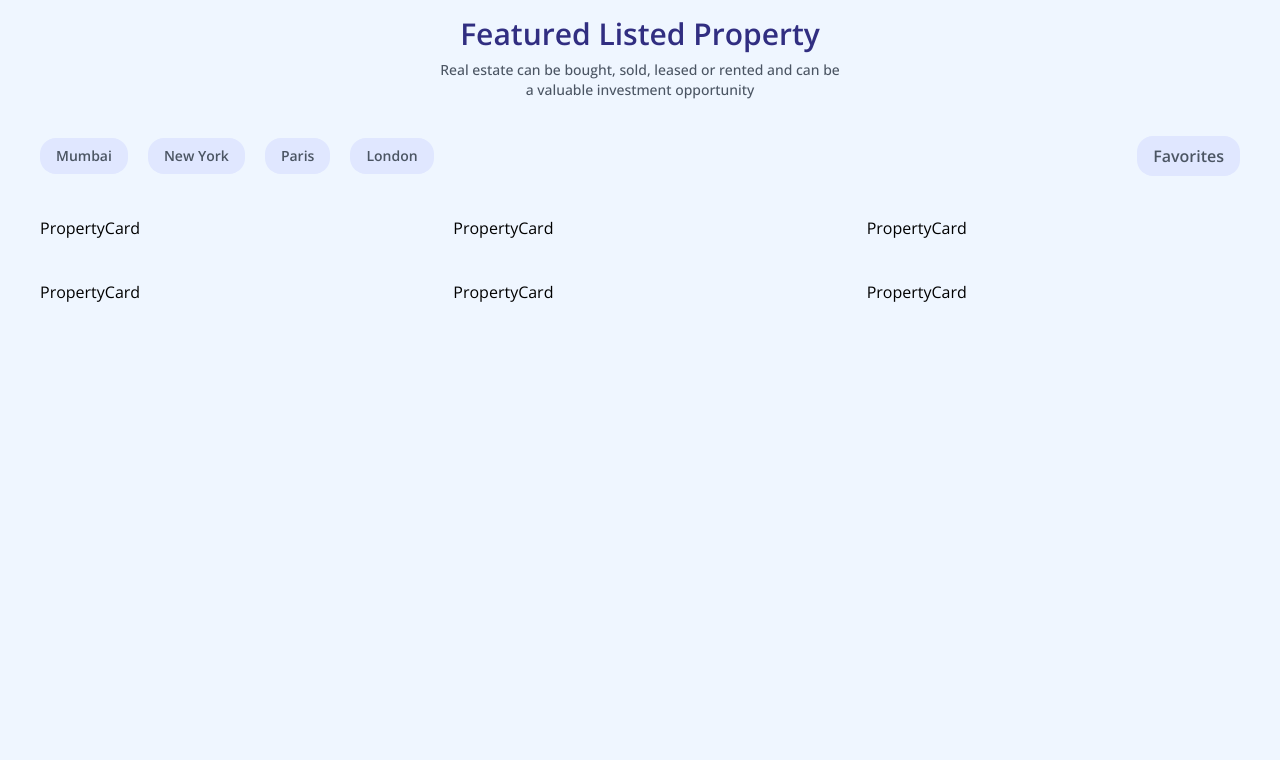
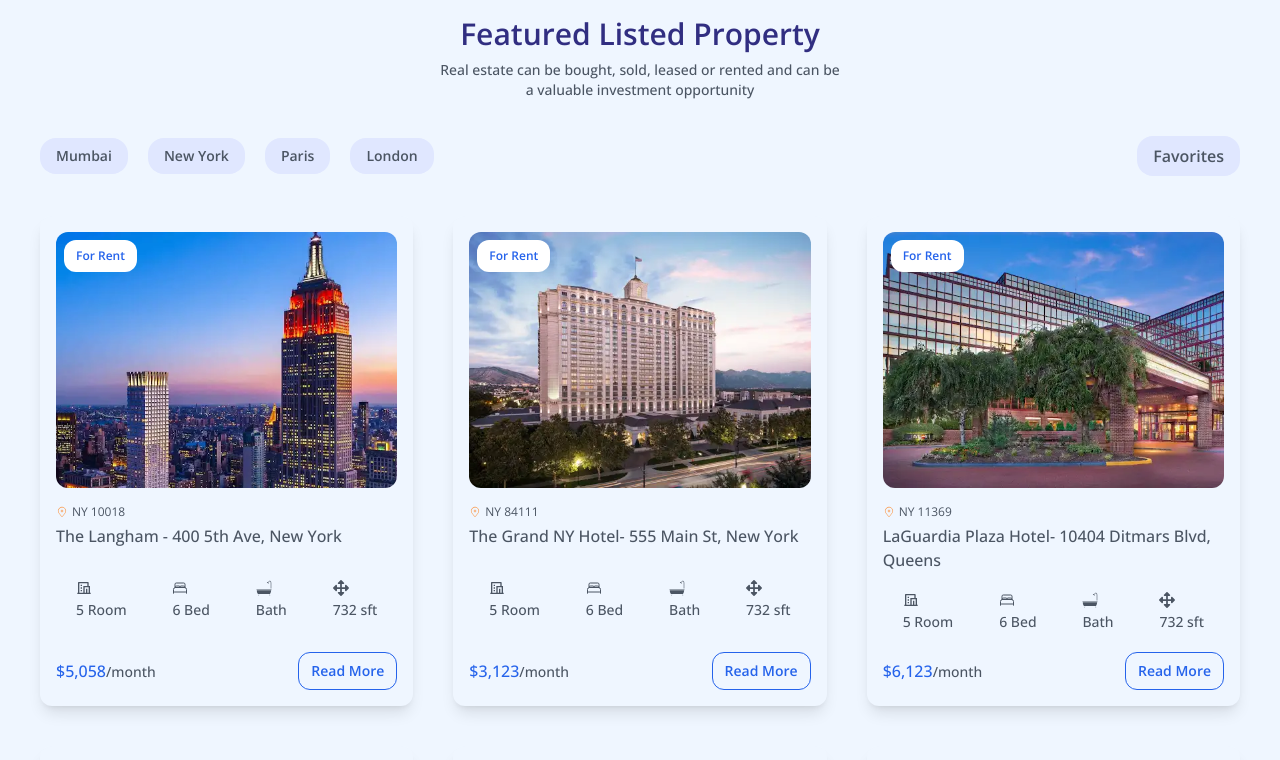
Before and after one commit to PrtHub/Seller_App, a React (Vite) app: page / in a window 1280 px wide. Shown: the top 760 px of the page. Built offline with nearby package versions, Linux system fonts and the light colour scheme.

Commit message:
hotel card complted and hotel details route added

```diff
--- a/src/components/HotelCard.jsx
+++ b/src/components/HotelCard.jsx
@@ -1,9 +1,63 @@
+/* eslint-disable react/prop-types */
+import { LazyLoadImage } from "react-lazy-load-image-component";
+import "react-lazy-load-image-component/src/effects/blur.css";
+import { CiLocationOn } from 'react-icons/ci'
+import { RiHotelLine } from 'react-icons/ri'
+import { IoBedOutline } from 'react-icons/io5'
+import { GiBathtub } from 'react-icons/gi'
+import { FaArrowsAlt } from 'react-icons/fa'
+import { useNavigate } from "react-router-dom";
 
+const HotelCard = ({ hotel }) => {
+  const navigate = useNavigate()
+  const redirect = () => {
+   window.scrollTo(0,0)
+   navigate(`/property/${hotel.id}`)
+  }
+  return (
+    <main className="w-full h-[490px] bg-blue-50 flex flex-col gap-4 rounded-xl shadow-lg p-4">
+      <section className="w-full h-64 relative">
+        <LazyLoadImage
+          alt={hotel.name}
+          effect="blur"
+          src={hotel.img}
+          className="w-full h-64 object-cover rounded-xl"
+        />
+        <div className="absolute top-2 left-2 bg-white text-blue-600 px-3 py-2 font-semibold text-xs rounded-xl ">For Rent</div>
+      </section>
+      <article className="w-full h-full flex flex-col justify-between gap-5">
+        <section className="w-full flex flex-col items-start gap-1">
+          <p className="flex items-center gap-1 text-xs"><CiLocationOn className="text-orange-400"/> <span className="text-gray-600">{hotel.location}</span></p>
+          <h1 className="text-gray-600 text-base font-medium">{hotel.name}</h1>
+        </section>
+        <section className="flex items-center justify-between px-5">
+          <p className="flex flex-col items-start gap-1">
+            <RiHotelLine className="text-gray-600" />
+            <span className="text-gray-600 text-sm font-medium">{hotel.room} Room</span>
+          </p>
+          <p className="flex flex-col items-start gap-1">
+            <IoBedOutline className="text-gray-600" />
+            <span className="text-gray-600 text-sm font-medium">{hotel.bed} Bed</span>
+          </p>
+          <p className="flex flex-col items-start gap-1">
+            <GiBathtub className="text-gray-600" />
+            <span className="text-gray-600 text-sm font-medium">{hotel.bath} Bath</span>
+          </p>
+          <p className="flex flex-col items-start gap-1">
+            <FaArrowsAlt className="text-gray-600" />
+            <span className="text-gray-600 text-sm font-medium">732 sft</span>
+          </p>
 
-const HotelCard = () => {
-  return (
-    <div>PropertyCard</div>
-  )
-}
+        </section>
+        <section className="flex justify-between items-center">
+          <p className="text-blue-600 font-medium">{hotel.price}<span className="text-gray-600 text-sm">/month</span></p>
+          <button onClick={redirect} className="hover:bg-blue-600 border-blue-600 border-[1px] text-blue-600 hover:text-white rounded-xl text-sm font-semibold px-3 py-2 transition-all duration-300 ease-in-out">
+            Read More
+          </button>
+        </section>
+      </article>
+    </main>
+  );
+};
 
-export default HotelCard
+export default HotelCard;
--- a/src/data/hotelsData.js
+++ b/src/data/hotelsData.js
@@ -10,7 +10,7 @@ export const hotels = [
     room: 5,
     bed: 6,
     Bath: 2,
-    price: "$5,058/month",
+    price: "$5,058",
     tag: "New York"
   },
   {
@@ -21,7 +21,7 @@ export const hotels = [
     room: 5,
     bed: 6,
     Bath: 2,
-    price: "$3,123/month",
+    price: "$3,123",
     tag: "New York"
   },
   {
@@ -32,7 +32,7 @@ export const hotels = [
     room: 5,
     bed: 6,
     Bath: 2,
-    price: "$6,123/month",
+    price: "$6,123",
     tag: "New York"
   },
   {
@@ -43,7 +43,7 @@ export const hotels = [
     room: 5,
     bed: 6,
     Bath: 2,
-    price: "$5,342/month",
+    price: "$5,342",
     tag: "New York"
   },
   {
@@ -54,7 +54,7 @@ export const hotels = [
     room: 5,
     bed: 6,
     Bath: 2,
-    price: "$4,987/month",
+    price: "$4,987",
     tag: "New York"
   },
   {
@@ -65,7 +65,7 @@ export const hotels = [
     room: 5,
     bed: 6,
     Bath: 2,
-    price: "$4,987/month",
+    price: "$3,876",
     tag: "New York"
   },
 ]
--- a/src/pages/HotelDetails.jsx
+++ b/src/pages/HotelDetails.jsx
@@ -1,9 +1,17 @@
-
+import { useParams } from "react-router-dom";
+import { hotels } from "../data/hotelsData";
 
 const HotelDetails = () => {
+  const { id } = useParams();
+  console.log(id);
+  const properties = hotels.find((hotel) => hotel.id === parseInt(id));
+  console.log(properties);
+
   return (
-    <div>PropertyDetails</div>
-  )
-}
+    <main>
+      <h1>{properties?.name}</h1>
+    </main>
+  );
+};
 
-export default HotelDetails
+export default HotelDetails;
```
